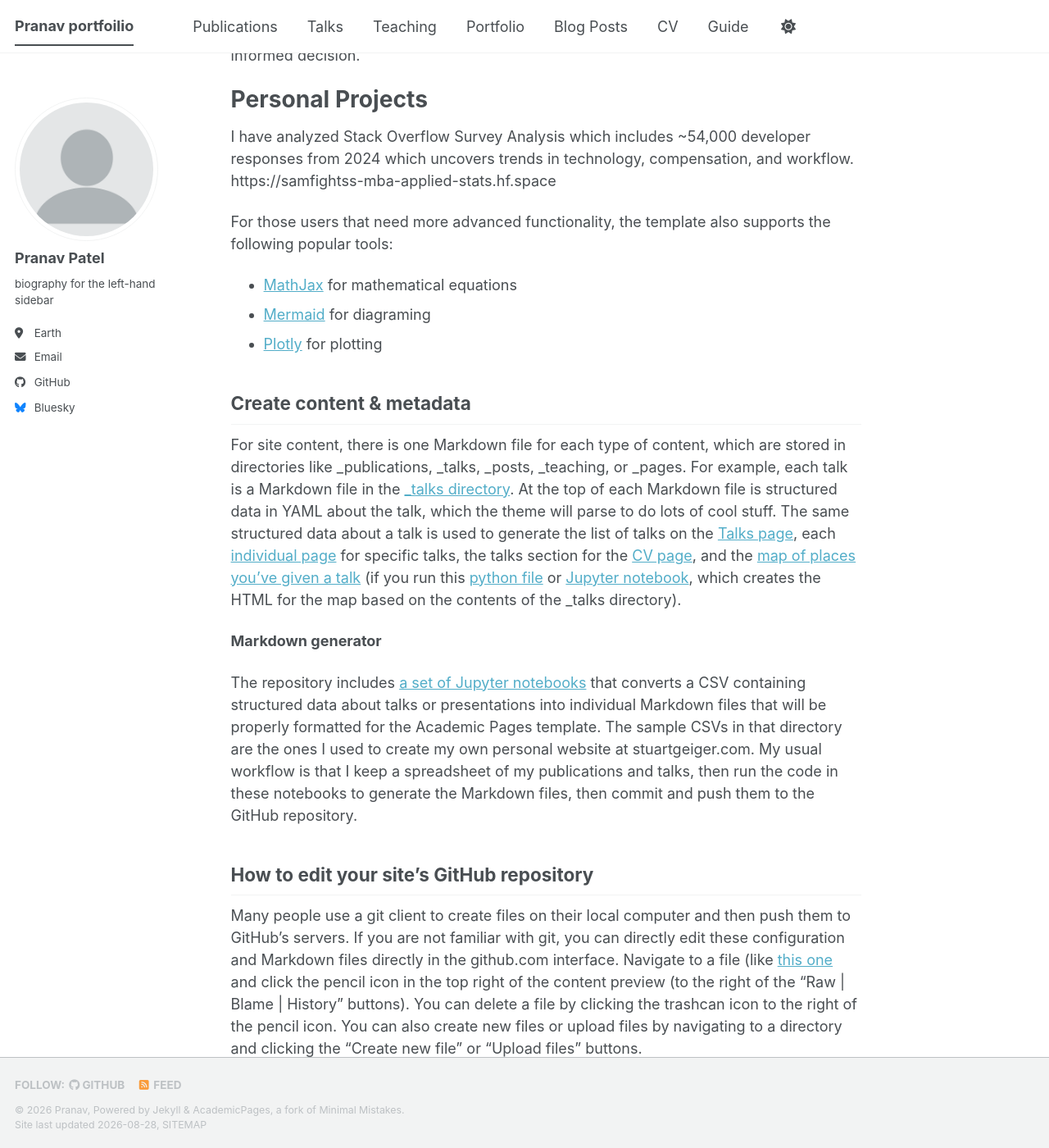
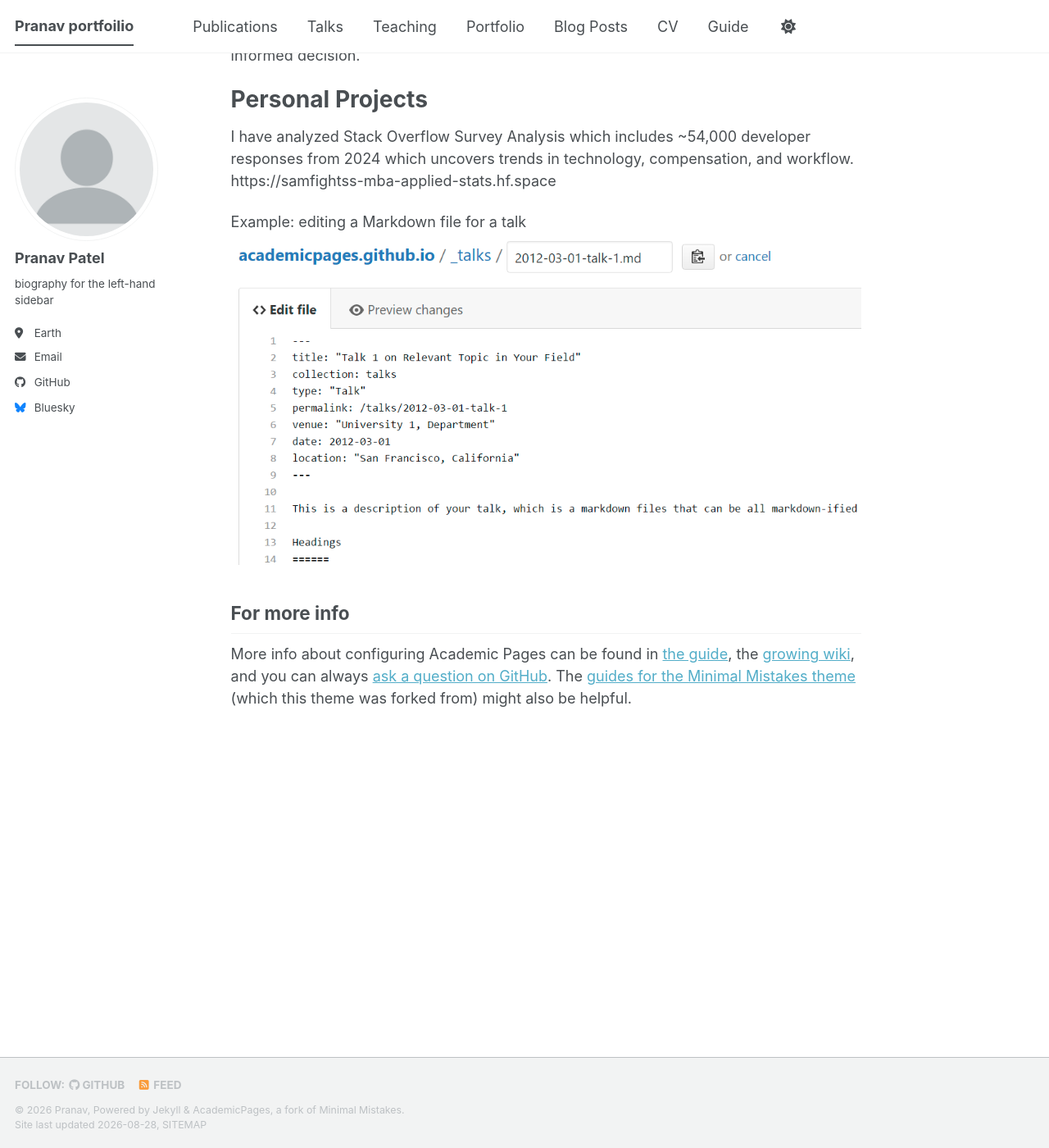
Before and after one commit to pranav517517/pranav517517.github.io, a Jekyll site: the page built from _pages/about.md, in a window 1280 px wide and 1400 px high, scrolled down 198 px. Shown: the whole window at 82% size. Built offline with Jekyll 4.4.1, drawn with Linux system fonts in a browser that asks for light colours; a style sheet for code colours, icons or effects is not loaded.

Commit message:
Clean up about.md by removing unnecessary sections
Removed advanced functionality section and content creation instructions from the about page.

```diff
--- a/_pages/about.md
+++ b/_pages/about.md
@@ -16,27 +16,7 @@ Personal Projects
 I have analyzed Stack Overflow Survey Analysis which includes ~54,000 developer responses from 2024 which uncovers trends in technology, compensation, and workflow. https://samfightss-mba-applied-stats.hf.space
 
 
-For those users that need more advanced functionality, the template also supports the following popular tools:
-- [MathJax](https://www.mathjax.org/) for mathematical equations
-- [Mermaid](https://mermaid.js.org/) for diagraming
-- [Plotly](https://plotly.com/javascript/) for plotting
 
-
-
-
-
-Create content & metadata
-------
-For site content, there is one Markdown file for each type of content, which are stored in directories like _publications, _talks, _posts, _teaching, or _pages. For example, each talk is a Markdown file in the [_talks directory](https://github.com/academicpages/academicpages.github.io/tree/master/_talks). At the top of each Markdown file is structured data in YAML about the talk, which the theme will parse to do lots of cool stuff. The same structured data about a talk is used to generate the list of talks on the [Talks page](https://academicpages.github.io/talks), each [individual page](https://academicpages.github.io/talks/2012-03-01-talk-1) for specific talks, the talks section for the [CV page](https://academicpages.github.io/cv), and the [map of places you've given a talk](https://academicpages.github.io/talkmap.html) (if you run this [python file](https://github.com/academicpages/academicpages.github.io/blob/master/talkmap.py) or [Jupyter notebook](https://github.com/academicpages/academicpages.github.io/blob/master/talkmap.ipynb), which creates the HTML for the map based on the contents of the _talks directory).
-
-**Markdown generator**
-
-The repository includes [a set of Jupyter notebooks](https://github.com/academicpages/academicpages.github.io/tree/master/markdown_generator
-) that converts a CSV containing structured data about talks or presentations into individual Markdown files that will be properly formatted for the Academic Pages template. The sample CSVs in that directory are the ones I used to create my own personal website at stuartgeiger.com. My usual workflow is that I keep a spreadsheet of my publications and talks, then run the code in these notebooks to generate the Markdown files, then commit and push them to the GitHub repository.
-
-How to edit your site's GitHub repository
-------
-Many people use a git client to create files on their local computer and then push them to GitHub's servers. If you are not familiar with git, you can directly edit these configuration and Markdown files directly in the github.com interface. Navigate to a file (like [this one](https://github.com/academicpages/academicpages.github.io/blob/master/_talks/2012-03-01-talk-1.md) and click the pencil icon in the top right of the content preview (to the right of the "Raw | Blame | History" buttons). You can delete a file by clicking the trashcan icon to the right of the pencil icon. You can also create new files or upload files by navigating to a directory and clicking the "Create new file" or "Upload files" buttons.
 
 Example: editing a Markdown file for a talk
 ![Editing a Markdown file for a talk](/images/editing-talk.png)
```
